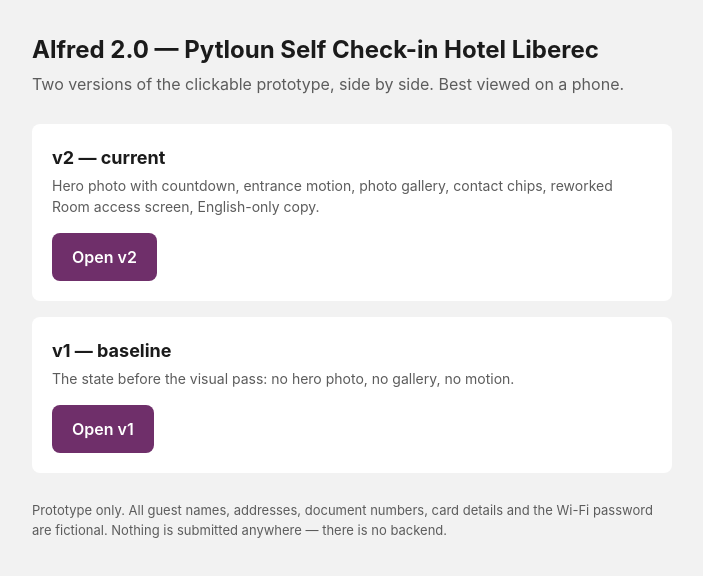
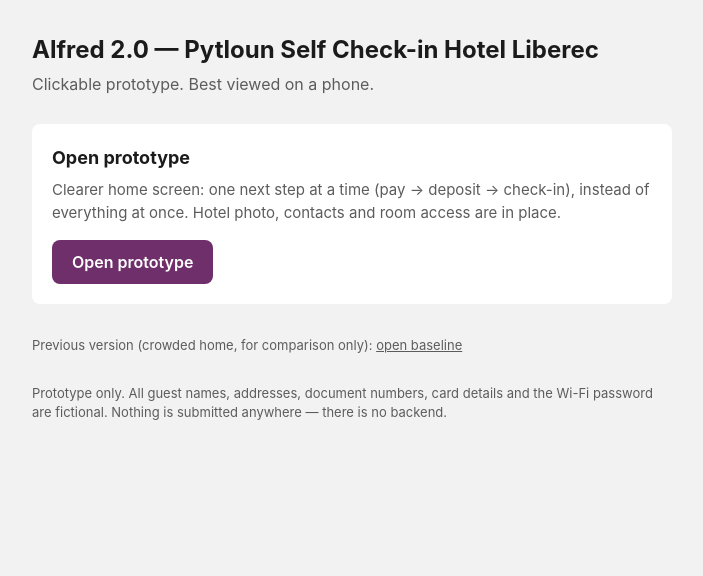
Before and after one commit to paveltrnka-prog/alfred-2.0-prototype, a plain HTML site: page versions.html in a window 1280 px wide. Shown: the whole page, without its empty margins (288-991 px from the left). Drawn offline with Linux system fonts and the light colour scheme.

Commit message:
Simplify versions hub for stakeholder sharing
Lead with one Open prototype CTA for the clearer-home direction; demote baseline to a quiet comparison link so the boss is not choosing between equals.

Co-authored-by: Cursor <cursoragent@cursor.com>

```diff
--- a/versions.html
+++ b/versions.html
@@ -4,7 +4,7 @@
 <meta charset="utf-8">
 <meta name="viewport" content="width=device-width, initial-scale=1">
 <meta name="robots" content="noindex, nofollow">
-<title>Alfred 2.0 — prototype versions</title>
+<title>Alfred 2.0 — prototype</title>
 <style>
   :root { --bg:#f2f2f2; --ink:#1b1b1b; --muted:#5c5c5c; --primary:#6f2f6a; --card:#fff; }
   * { box-sizing:border-box; }
@@ -14,31 +14,30 @@
   h1 { font-size:24px; margin:0 0 4px; }
   .sub { color:var(--muted); margin:0 0 28px; }
   .card { background:var(--card); border-radius:8px; padding:20px; margin-bottom:16px; }
-  .card h2 { font-size:18px; margin:0 0 4px; }
-  .card p { color:var(--muted); margin:0 0 16px; font-size:14px; }
+  .card h2 { font-size:18px; margin:0 0 8px; }
+  .card p { color:var(--muted); margin:0 0 16px; font-size:15px; }
   a.go { display:inline-block; background:var(--primary); color:#fff; text-decoration:none;
-         padding:12px 20px; border-radius:8px; font-weight:600; min-height:44px; }
+         padding:12px 20px; border-radius:8px; font-weight:600; min-height:44px; line-height:20px; }
   a.go:focus-visible { outline:3px solid #1b1b1b; outline-offset:2px; }
   .note { font-size:13px; color:var(--muted); margin-top:28px; }
+  .archive { margin-top:32px; font-size:13px; color:var(--muted); }
+  .archive a { color:var(--muted); }
 </style>
 </head>
 <body>
 <main>
   <h1>Alfred 2.0 — Pytloun Self Check-in Hotel Liberec</h1>
-  <p class="sub">Two versions of the clickable prototype, side by side. Best viewed on a phone.</p>
+  <p class="sub">Clickable prototype. Best viewed on a phone.</p>
 
   <div class="card">
-    <h2>v2 — current</h2>
-    <p>Hero photo with countdown, entrance motion, photo gallery, contact chips,
-       reworked Room access screen, English-only copy.</p>
-    <a class="go" href="v2/?guests=1">Open v2</a>
+    <h2>Open prototype</h2>
+    <p>Clearer home screen: one next step at a time (pay → deposit → check-in),
+       instead of everything at once. Hotel photo, contacts and room access are in place.</p>
+    <a class="go" href="v2/?guests=1">Open prototype</a>
   </div>
 
-  <div class="card">
-    <h2>v1 — baseline</h2>
-    <p>The state before the visual pass: no hero photo, no gallery, no motion.</p>
-    <a class="go" href="v1/?guests=1">Open v1</a>
-  </div>
+  <p class="archive">Previous version (crowded home, for comparison only):
+     <a href="v1/?guests=1">open baseline</a></p>
 
   <p class="note">Prototype only. All guest names, addresses, document numbers, card details
      and the Wi-Fi password are fictional. Nothing is submitted anywhere — there is no backend.</p>
```
Also changed, not shown: 1 other file.
